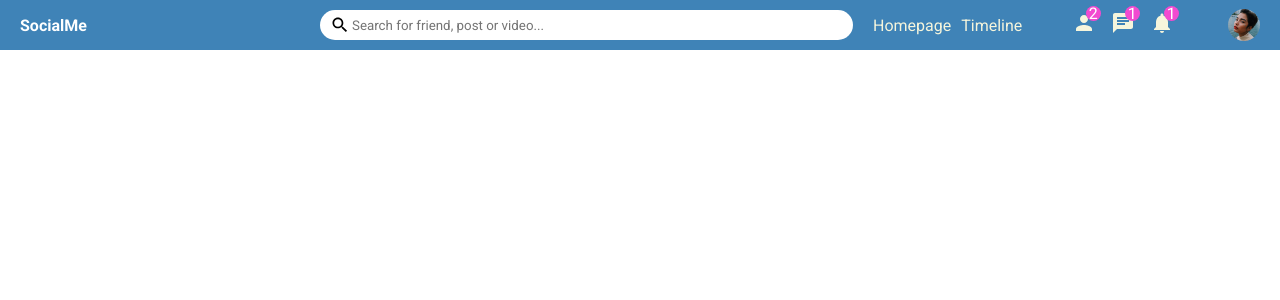
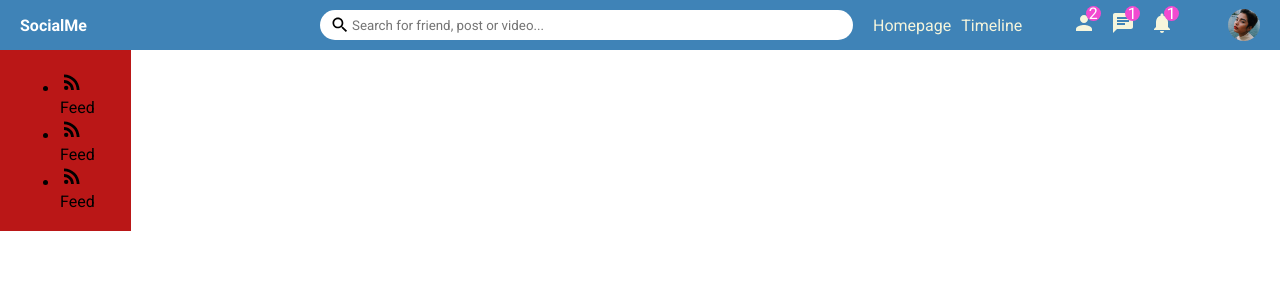
Before and after one commit to royalehoneybadger/social-me, a React (Create React App) app: page / in a window 1280 px wide. Shown: the top 300 px of the page. Built offline with nearby package versions, Linux system fonts and the light colour scheme.

Commit message:
"sidebar changed"

```diff
--- a/src/components/sidebar/Sidebar.jsx
+++ b/src/components/sidebar/Sidebar.jsx
@@ -1,10 +1,26 @@
 import React from 'react'
 import "./Sidebar.css"
+import {RssFeed} from "@mui/icons-material"
 
 const Sidebar = () => {
   return (
     <div className='sidebar'>
-
+      <div className="sidebar-wrapper">
+        <ul className="sidebar-list">
+          <li className="sidebar-list-item">
+              <RssFeed className='sidebar-icon'/>
+              <span className="sidebar-list-item-text">Feed</span>
+          </li>
+          <li className="sidebar-list-item">
+              <RssFeed className='sidebar-icon'/>
+              <span className="sidebar-list-item-text">Feed</span>
+          </li>
+          <li className="sidebar-list-item">
+              <RssFeed className='sidebar-icon'/>
+              <span className="sidebar-list-item-text">Feed</span>
+          </li>
+        </ul>
+      </div>
     </div>
   )
 }
```
